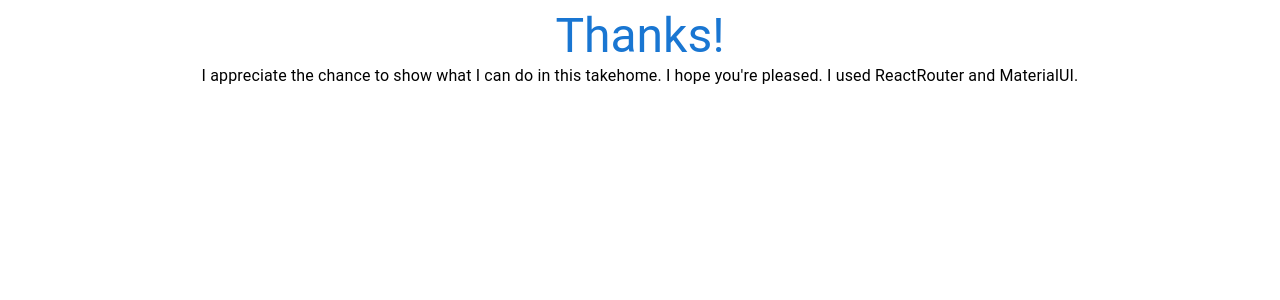
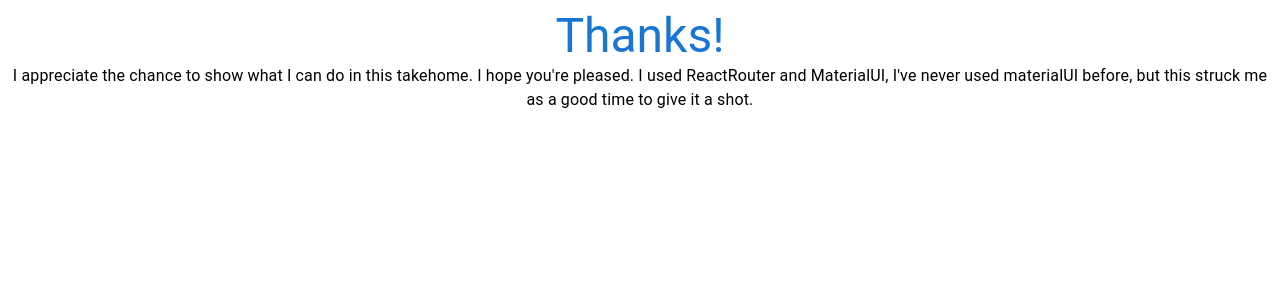
Before and after one commit to JesseNReynolds/ab-takehome, a React (Create React App) app: page / in a window 1280 px wide. Shown: the top 300 px of the page. Built offline with nearby package versions, Linux system fonts and the light colour scheme.

Commit message:
landing page message

```diff
--- a/src/Views/LandingPage/LandingPage.js
+++ b/src/Views/LandingPage/LandingPage.js
@@ -7,7 +7,7 @@ function LandingPage() {
   return (
     <Box>
       <Typography variant="h3" color="primary" align='center'>Thanks!</Typography>
-      <Typography variant="body1" color="initial" align='center'> I appreciate the chance to show what I can do in this takehome. I hope you're pleased. I used ReactRouter and MaterialUI.</Typography>
+      <Typography variant="body1" color="initial" align='center'> I appreciate the chance to show what I can do in this takehome. I hope you're pleased. I used ReactRouter and MaterialUI, I've never used materialUI before, but this struck me as a good time to give it a shot.</Typography>
     </Box>
   )
 }
```
